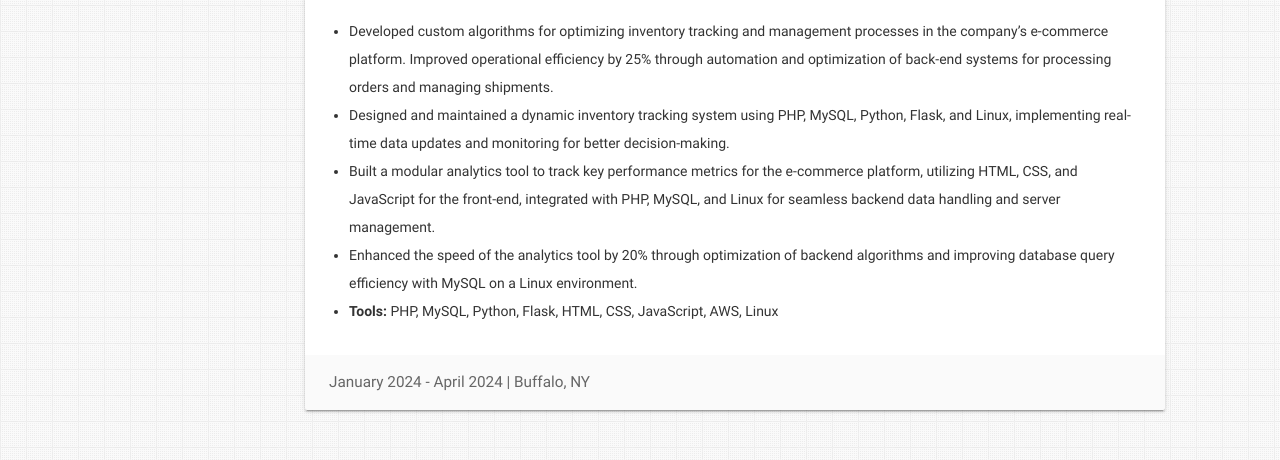
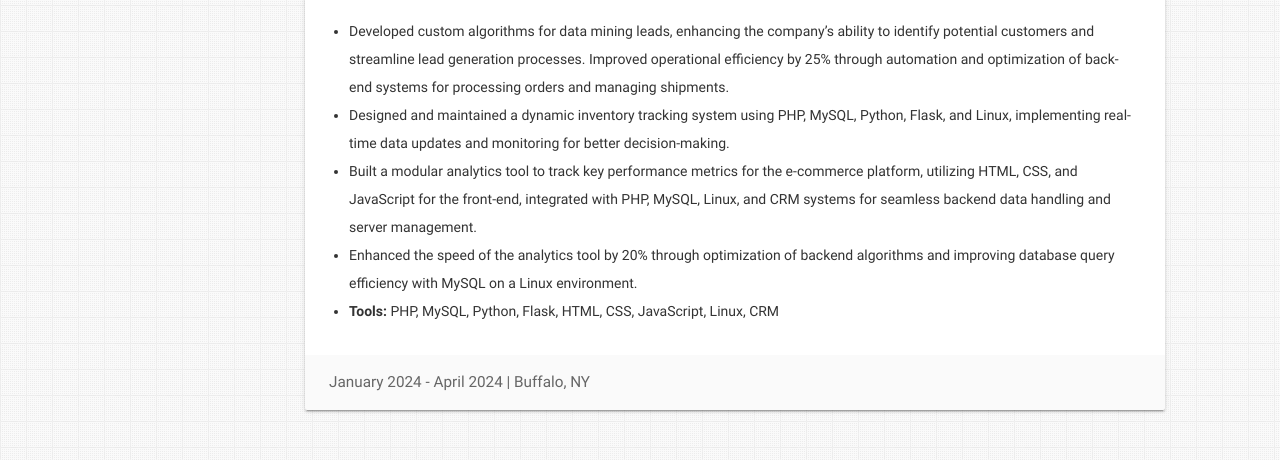
Before and after one commit to Quiallan/PersonalPortfolio, a plain HTML site: page index.html in a window 1280 px wide. Shown: the part 2439-2899 px from the top of the page. Drawn offline with nearby package versions, Linux system fonts and the light colour scheme.

Commit message:
Customized text for the Experience Section.

```diff
--- a/index.html
+++ b/index.html
@@ -351,12 +351,12 @@
             </div>
             <div class="role brown-text text-darken-2">Front-End Developer</div>
             <ul>
-              <li>Developed custom algorithms for optimizing inventory tracking and management processes in the company’s e-commerce platform. Improved operational efficiency by 25% through automation and optimization of back-end systems for processing orders and managing shipments.</li>
+              <li>Developed custom algorithms for data mining leads, enhancing the company’s ability to identify potential customers and streamline lead generation processes. Improved operational efficiency by 25% through automation and optimization of back-end systems for processing orders and managing shipments.</li>
               <li>Designed and maintained a dynamic inventory tracking system using PHP, MySQL, Python, Flask, and Linux, implementing real-time data updates and monitoring for better decision-making.</li>
-              <li>Built a modular analytics tool to track key performance metrics for the e-commerce platform, utilizing HTML, CSS, and JavaScript for the front-end, integrated with PHP, MySQL, and Linux for seamless backend data handling and server management.</li>
+              <li>Built a modular analytics tool to track key performance metrics for the e-commerce platform, utilizing HTML, CSS, and JavaScript for the front-end, integrated with PHP, MySQL, Linux, and CRM systems for seamless backend data handling and server management.</li>
               <li>Enhanced the speed of the analytics tool by 20% through optimization of backend algorithms and improving database query efficiency with MySQL on a Linux environment.</li>
               <li>
-                <b>Tools:</b> PHP, MySQL, Python, Flask, HTML, CSS, JavaScript, AWS, Linux
+                <b>Tools:</b> PHP, MySQL, Python, Flask, HTML, CSS, JavaScript, Linux, CRM
               </li>
             </ul>
           </div>
```
